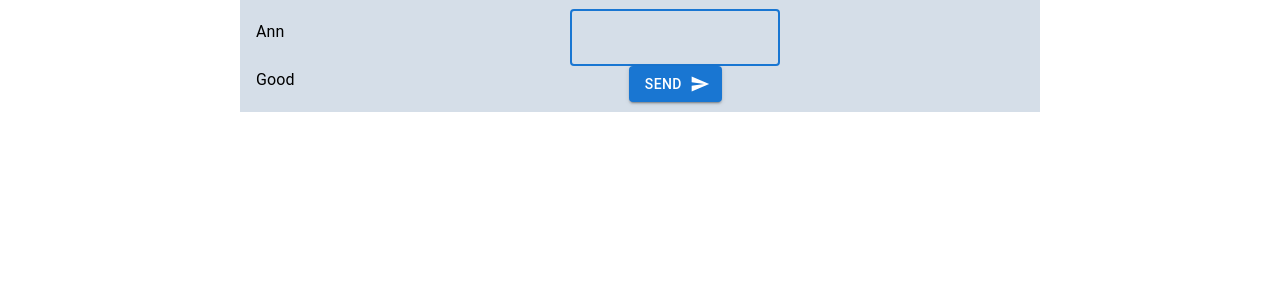
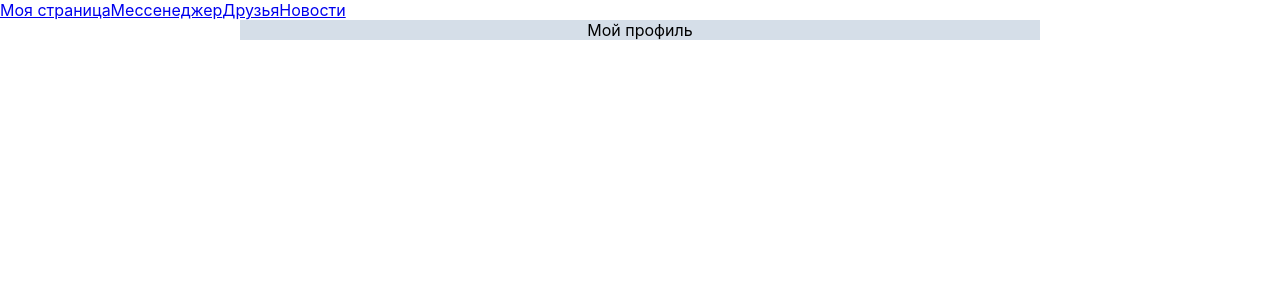
Before and after one commit to Fnomg/my-app-2, a React (Create React App) app: page / in a window 1280 px wide. Shown: the top 300 px of the page. Built offline with nearby package versions, Linux system fonts and the light colour scheme.

Commit message:
lesson-4
роутинг
новые страницы

```diff
--- a/package.json
+++ b/package.json
@@ -12,6 +12,7 @@
     "@testing-library/user-event": "^12.8.3",
     "react": "^17.0.2",
     "react-dom": "^17.0.2",
+    "react-router-dom": "^6.0.2",
     "react-scripts": "4.0.3",
     "uuid": "^8.3.2",
     "web-vitals": "^1.1.2"
--- a/src/App.jsx
+++ b/src/App.jsx
@@ -1,17 +1,41 @@
 import './App.css';
 import * as React from 'react';
-import {ChatList} from "./components/ChatList/ChatList";
-import {MessageList} from "./components/MessageList/MessageList";
+import {BrowserRouter as Router, Routes, Route, Link} from "react-router-dom";
+import {Main} from "./pages/Main";
+import {Chats} from "./pages/Chats";
+import {Chat} from "./pages/Chat";
+import {Friends} from "./pages/Friends";
+import {Feed} from "./pages/Feed";
+import {PageNotFound} from "./pages/PageNotFound";
+import {
+  CHATS_ROUTE, FEED_ROUTE,
+  FRIENDS_ROUTE,
+  MAIN_ROUTE, NOT_FOUND_ROUTE, CHATS_ID_ROUTE
+} from './constants/routing';
 
 const App = () => {
 
   return (
-    <>
+    <Router>
+      <nav>
+        <Link to={MAIN_ROUTE}>Моя страница</Link>
+        <Link to={CHATS_ROUTE}>Мессенеджер</Link>
+        <Link to={FRIENDS_ROUTE}>Друзья</Link>
+        <Link to={FEED_ROUTE}>Новости</Link>
+      </nav>
       <div className="content">
-        <ChatList />
-        <MessageList />
+        <Routes>
+          <Route path={MAIN_ROUTE} element={<Main />}/>
+          <Route path={CHATS_ROUTE} element={<Chats />}>
+            <Route path={CHATS_ID_ROUTE} element={<Chat />}/>
+          </Route>
+          <Route path={FRIENDS_ROUTE} element={<Friends />}/>
+          <Route path={FEED_ROUTE} element={<Feed />}/>
+          <Route path={NOT_FOUND_ROUTE} element={<PageNotFound />}>Page not found</Route>
+          <Route path='*' element={<PageNotFound />} />
+        </Routes>
       </div>
-    </>
+    </Router>
 
   )
 }
--- /dev/null
+++ b/src/constants/routing.jsx
@@ -0,0 +1,6 @@
+export const MAIN_ROUTE = '/';
+export const CHATS_ROUTE = '/chats';
+export const CHATS_ID_ROUTE = '/chats/:chatId';
+export const FRIENDS_ROUTE = '/friends';
+export const FEED_ROUTE = '/feed';
+export const NOT_FOUND_ROUTE = '/not-found';
--- /dev/null
+++ b/src/pages/Chat.jsx
@@ -0,0 +1,10 @@
+import React from "react";
+
+export const Chat = () => {
+  return (
+    <>
+      здесь будет чат
+    </>
+
+  )
+}
--- /dev/null
+++ b/src/pages/Chats.jsx
@@ -0,0 +1,13 @@
+import React from "react";
+import {ChatList} from "../components/ChatList/ChatList";
+import {MessageList} from "../components/MessageList/MessageList";
+
+export const Chats = () => {
+  return (
+    <>
+      <ChatList />
+      <MessageList />
+    </>
+
+  )
+}
--- /dev/null
+++ b/src/pages/Feed.jsx
@@ -0,0 +1,9 @@
+import React from "react";
+
+export const Feed = () => {
+  return (
+    <>
+      Новости
+    </>
+  )
+}
--- /dev/null
+++ b/src/pages/Friends.jsx
@@ -0,0 +1,7 @@
+import React from "react";
+
+export const Friends = () => {
+  return (
+    <>Друзья</>
+  )
+}
--- /dev/null
+++ b/src/pages/Main.jsx
@@ -0,0 +1,12 @@
+import React from "react";
+
+export const Main = () => {
+  return (
+    <>
+      <div className="content">
+        Мой профиль
+      </div>
+    </>
+
+  )
+}
--- /dev/null
+++ b/src/pages/PageNotFound.jsx
@@ -0,0 +1,10 @@
+import React from "react";
+
+export const PageNotFound = () => {
+  console.log('s')
+  return (
+    <>
+      страница не найдена
+    </>
+  )
+}
```
Also changed, not shown: 1 other file (tests, documents, lock files or other folders).
